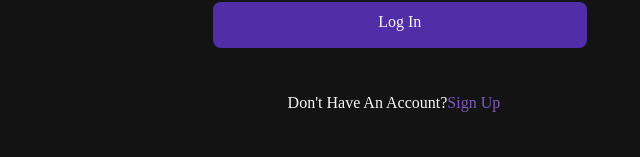
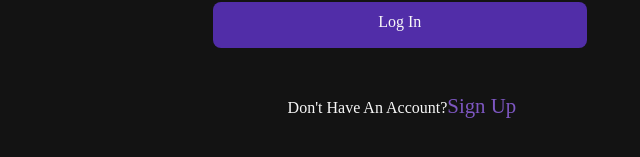
Before and after one commit to tsukipond8531/ConnectPlus-Frontend, a React (Create React App) app: page / in a window 1280 px wide. Shown: the part 483-640 px from the top of the page, without its empty margins (640-1280 px from the left). Built offline with nearby package versions, Linux system fonts and the light colour scheme.

Commit message:
Bug Fixed: Default webkit css for input component

```diff
--- a/src/CSS/login.css
+++ b/src/CSS/login.css
@@ -10,6 +10,12 @@
     border-color: aliceblue;
 }
 
+#input:focus{
+    -webkit-appearance: none;
+    outline: none;
+    background-color: #2E2E2E;
+}
+
 #input::placeholder{
     padding-left: 1rem;
 }
@@ -19,8 +25,9 @@
     left: 20%;
 }
 
-#switch span{
+#switch a{
     color:#7E57C2;
+    font-size: 1.3rem;
 }
 
 #authblock {
--- a/src/components/authswitch.tsx
+++ b/src/components/authswitch.tsx
@@ -3,11 +3,12 @@ import React, { FC } from "react";
 type switchprops = {
     status : string
     action : string
+    // path: string
 }
 
 const Switch = (props: switchprops) => {
     return <div className="authbox" >
-        <p id="switch">{props.status} Have An Account?<span>{props.action}</span></p>
+        <p id="switch">{props.status} Have An Account?<a>{props.action}</a></p>
     </div>
 }
 
--- a/src/index.css
+++ b/src/index.css
@@ -3,6 +3,11 @@
   background-color: #131313;
   margin : 0;
   color: #F8F8F8;
+
+}
+
+body{
+  overflow-x: hidden;
 }
 
 #logoname {
```
Also changed, not shown: 1 other file (tests, documents, lock files or other folders).
